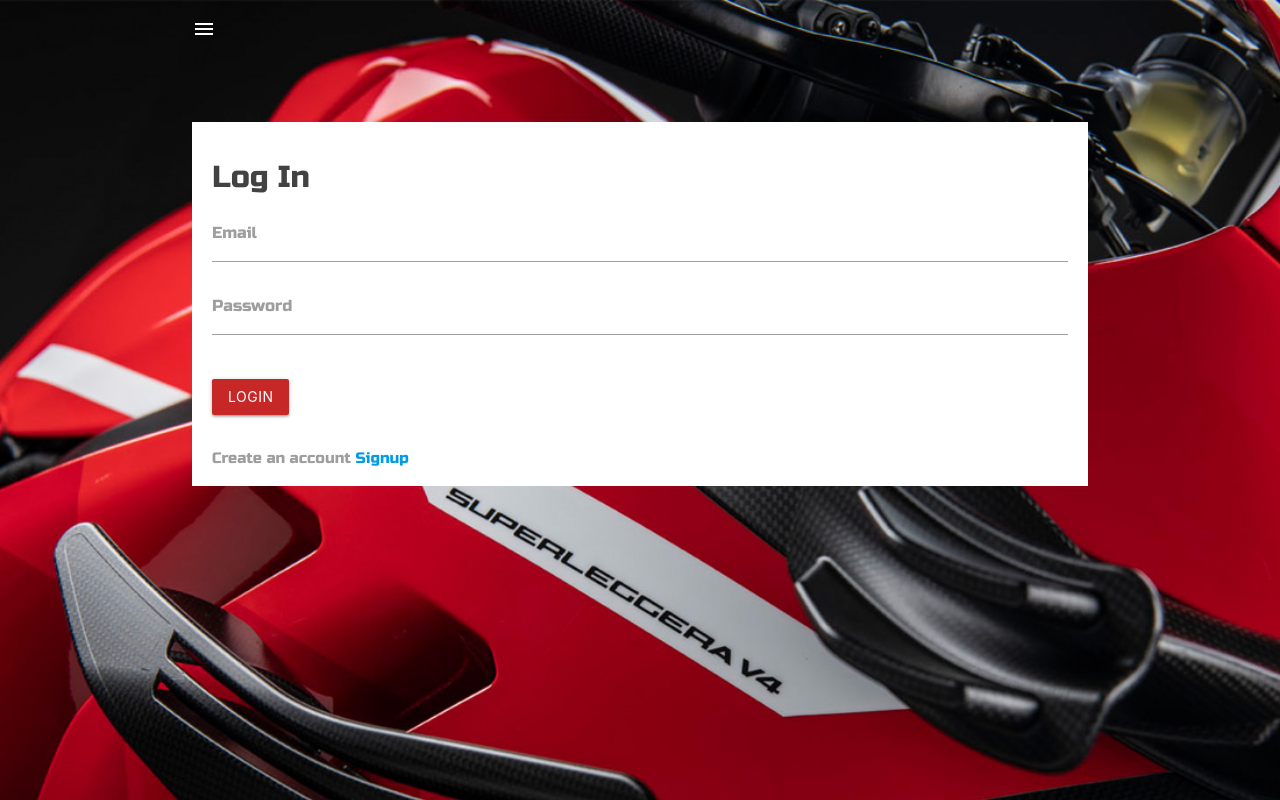
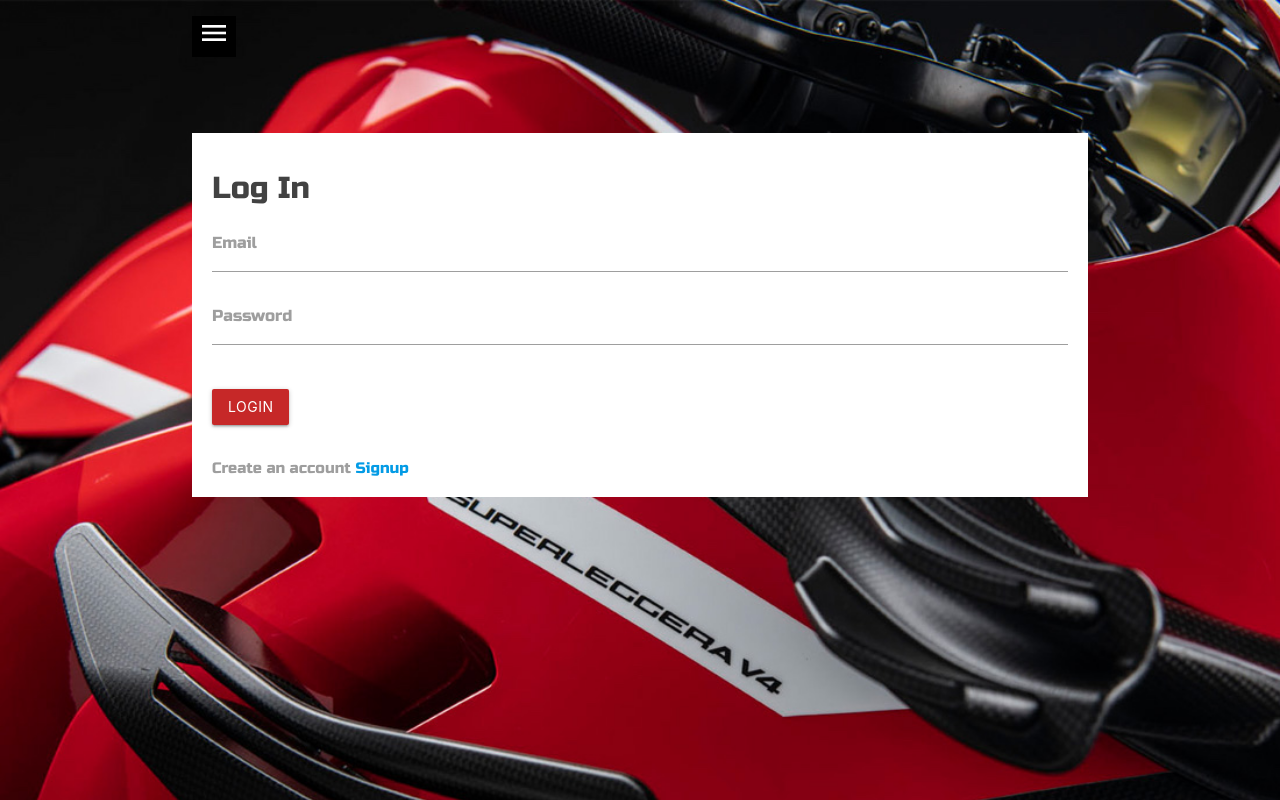
Before and after one commit to macnick/bookaduc-client, a React app: page / in a window 1280 px wide. Built offline with nearby package versions, Linux system fonts and the light colour scheme.

Commit message:
Fix the burger button bug

```diff
--- a/src/assets/styles/index.css
+++ b/src/assets/styles/index.css
@@ -75,3 +75,9 @@
 .user-btn {
   width: 260px;
 }
+
+.sidenav-trigger {
+  background-color: #000;
+  color: #fff;
+  border: none;
+}
--- a/src/components/layout/Navbar.js
+++ b/src/components/layout/Navbar.js
@@ -9,14 +9,14 @@
     <ul id="menu-side" className="sidenav right">
       {loggedIn ? <SingedInLinks name={name} /> : <LoggedOutLinks />}
     </ul>
-    <div
+    <button
       type="button"
       href="#"
       className="sidenav-trigger"
       data-target="menu-side"
     >
-      <i className="material-icons">menu</i>
-    </div>
+      <i className="material-icons small">menu</i>
+    </button>
   </div>
 );
 
```
